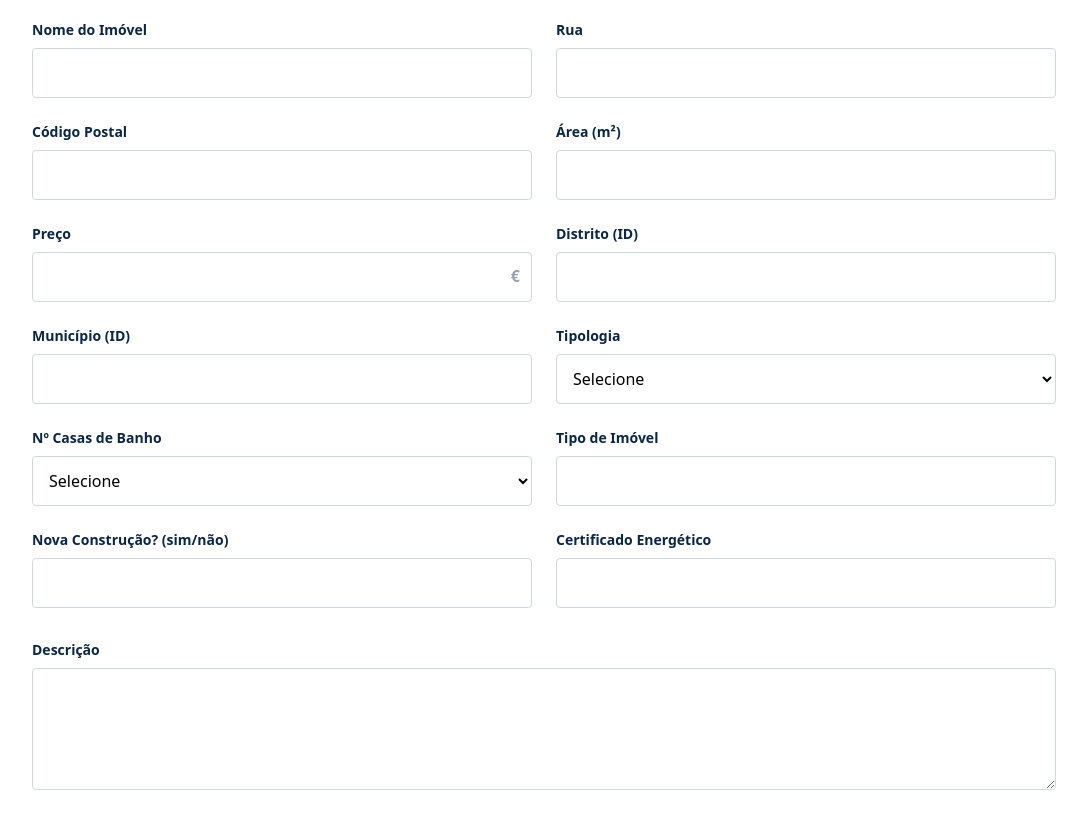
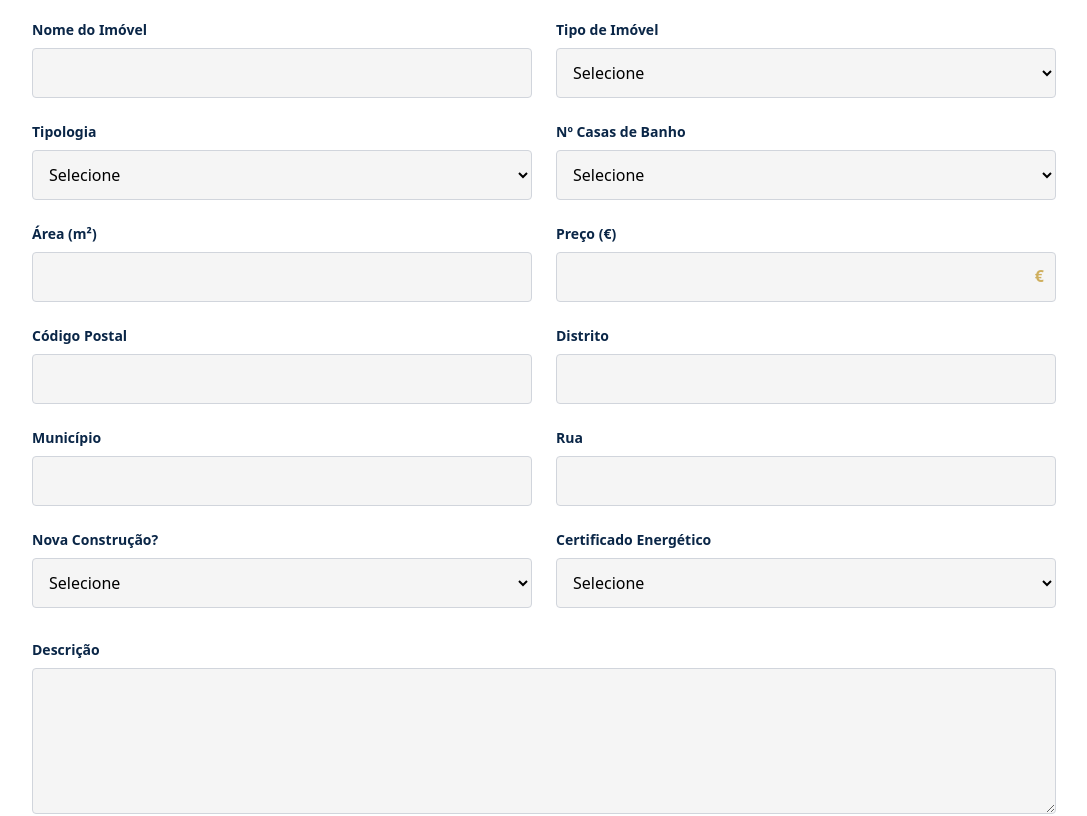
Before and after one commit to DEISI-ULHT-TFC-2024-25/TFC-DEISI2043-IMOinvestor_Frontend, a React (Vite) app in the folder imoinvestidor/: page /create-property in a window 1280 px wide. Shown: the part 260-1076 px from the top of the page, without its empty margins (96-1183 px from the left). Built offline with nearby package versions, Linux system fonts and the light colour scheme.

Commit message:
Updated styling in property form

```diff
--- a/imoinvestidor/src/components/PropertyForm.jsx
+++ b/imoinvestidor/src/components/PropertyForm.jsx
@@ -1,93 +1,65 @@
 import PropTypes from 'prop-types';
+
+const inputStyle = "border border-gray-300 rounded w-full p-3 bg-[#F5F5F5] focus:outline-none focus:ring-2 focus:ring-[#0A2647]";
+
+const fields = [
+  { label: 'Nome do Imóvel', name: 'nome', type: 'text' },
+  { label: 'Tipo de Imóvel', name: 'tipo', type: 'select', options: ['Apartamento', 'Casa'] },
+  { label: 'Tipologia', name: 'tipologia', type: 'select', options: [...Array(10)].map((_, i) => (i < 9 ? `T${i}` : 'T9+')) },
+  { label: 'Nº Casas de Banho', name: 'casasBanho', type: 'select', options: ['1', '2', '3', '4+'] },
+  { label: 'Área (m²)', name: 'area', type: 'number' },
+  { label: 'Preço (€)', name: 'preco', type: 'number', isPrice: true },
+  { label: 'Código Postal', name: 'codigoPostal', type: 'text' },
+  { label: 'Distrito', name: 'distrito', type: 'text' },
+  { label: 'Município', name: 'municipio', type: 'text' },
+  { label: 'Rua', name: 'rua', type: 'text' },
+  { label: 'Nova Construção?', name: 'novaConstrucao', type: 'select', options: ['Sim', 'Não'] },
+  { label: 'Certificado Energético', name: 'certificado', type: 'select', options: ['A+', 'A', 'B', 'B-', 'C', 'D', 'E', 'F'] },
+];
+
+const extraInfos = [
+  'varanda', 'duplex', 'piscina', 'elevador',
+  'garagem', 'acessibilidade para pessoas com mobilidade reduzida',
+  'jardim', 'terraço',
+];
 
 export default function PropertyForm({ onSubmit, submitLabel }) {
   return (
-    <form className="bg-white p-8 rounded-lg shadow-md max-w-7xl mx-auto w-full" onSubmit={onSubmit}>
+    <form onSubmit={onSubmit} className="bg-white p-8 rounded-lg shadow-lg max-w-7xl mx-auto w-full">
+
       <div className="grid grid-cols-1 md:grid-cols-2 gap-6 mb-8">
-
-        <div>
-          <label className="block mb-2 text-sm font-semibold text-[#0A2647]">Nome do Imóvel</label>
-          <input type="text" className="border border-gray-300 rounded w-full p-3" />
-        </div>
-
-        <div>
-          <label className="block mb-2 text-sm font-semibold text-[#0A2647]">Rua</label>
-          <input type="text" className="border border-gray-300 rounded w-full p-3" />
-        </div>
-
-        <div>
-          <label className="block mb-2 text-sm font-semibold text-[#0A2647]">Código Postal</label>
-          <input type="text" className="border border-gray-300 rounded w-full p-3" />
-        </div>
-
-        <div>
-          <label className="block mb-2 text-sm font-semibold text-[#0A2647]">Área (m²)</label>
-          <input type="number" className="border border-gray-300 rounded w-full p-3" />
-        </div>
-
-        <div className="relative">
-          <label className="block mb-2 text-sm font-semibold text-[#0A2647]">Preço</label>
-          <input type="number" className="border border-gray-300 rounded w-full p-3 pr-12" />
-          <div className="absolute right-3 top-10 text-gray-400 font-semibold">€</div>
-        </div>
-
-        <div>
-          <label className="block mb-2 text-sm font-semibold text-[#0A2647]">Distrito (ID)</label>
-          <input type="text" className="border border-gray-300 rounded w-full p-3" />
-        </div>
-
-        <div>
-          <label className="block mb-2 text-sm font-semibold text-[#0A2647]">Município (ID)</label>
-          <input type="text" className="border border-gray-300 rounded w-full p-3" />
-        </div>
-
-        <div>
-          <label className="block mb-2 text-sm font-semibold text-[#0A2647]">Tipologia</label>
-          <select className="border border-gray-300 rounded w-full p-3">
-            <option value="">Selecione</option>
-            {[...Array(10)].map((_, i) => (
-              <option key={i} value={`T${i}`}>{i < 9 ? `T${i}` : 'T9+'}</option>
-            ))}
-          </select>
-        </div>
-
-        <div>
-          <label className="block mb-2 text-sm font-semibold text-[#0A2647]">Nº Casas de Banho</label>
-          <select className="border border-gray-300 rounded w-full p-3">
-            <option value="">Selecione</option>
-            {['1', '2', '3', '4+'].map((bath, i) => (
-              <option key={i} value={bath}>{bath}</option>
-            ))}
-          </select>
-        </div>
-
-        <div>
-          <label className="block mb-2 text-sm font-semibold text-[#0A2647]">Tipo de Imóvel</label>
-          <input type="text" className="border border-gray-300 rounded w-full p-3" />
-        </div>
-
-        <div>
-          <label className="block mb-2 text-sm font-semibold text-[#0A2647]">Nova Construção? (sim/não)</label>
-          <input type="text" className="border border-gray-300 rounded w-full p-3" />
-        </div>
-
-        <div>
-          <label className="block mb-2 text-sm font-semibold text-[#0A2647]">Certificado Energético</label>
-          <input type="text" className="border border-gray-300 rounded w-full p-3" />
-        </div>
+        {fields.map((field, idx) => (
+          <div key={idx} className="relative">
+            <label className="block mb-2 text-sm font-semibold text-[#0A2647]">{field.label}</label>
+            {field.type === 'select' ? (
+              <select className={inputStyle}>
+                <option value="">Selecione</option>
+                {field.options.map((opt, i) => (
+                  <option key={i} value={opt}>{opt}</option>
+                ))}
+              </select>
+            ) : (
+              <input
+                type={field.type}
+                className={`${inputStyle} ${field.isPrice ? 'pr-12' : ''}`}
+              />
+            )}
+            {field.isPrice && <span className="absolute right-3 top-10 text-[#CFAF5E] font-semibold">€</span>}
+          </div>
+        ))}
       </div>
 
       <div className="mb-8">
         <label className="block mb-2 text-sm font-semibold text-[#0A2647]">Descrição</label>
-        <textarea className="border border-gray-300 rounded w-full p-3" rows="4"></textarea>
+        <textarea rows="5" className={inputStyle}></textarea>
       </div>
 
       <div className="mb-8">
         <h4 className="text-lg font-semibold text-[#0A2647] mb-4">Fotografias do Imóvel</h4>
-        <div className="grid grid-cols-5 gap-4">
+        <div className="grid grid-cols-2 sm:grid-cols-3 md:grid-cols-5 gap-4">
           {[...Array(20)].map((_, i) => (
-            <div key={i} className="border-2 border-dashed border-gray-300 rounded flex items-center justify-center h-24 cursor-pointer">
-              +
+            <div key={i} className="border-2 border-dashed border-gray-300 rounded flex items-center justify-center h-24 cursor-pointer hover:border-[#CFAF5E]">
+              <span className="text-[#CFAF5E] text-2xl font-bold">+</span>
             </div>
           ))}
         </div>
@@ -96,16 +68,19 @@ export default function PropertyForm({ onSubmit, submitLabel }) {
       <div className="mb-8">
         <h4 className="text-lg font-semibold text-[#0A2647] mb-4">Informações Adicionais</h4>
         <div className="grid grid-cols-1 md:grid-cols-3 gap-2">
-          {['varanda', 'duplex', 'piscina', 'elevador', 'garagem', 'acessibilidade para pessoas com mobilidade reduzida', 'jardim', 'terraço'].map((info, i) => (
-            <label key={i} className="flex gap-2 items-center">
-              <input type="checkbox" className="accent-[#CFAF5E]" /> {info}
+          {extraInfos.map((info, i) => (
+            <label key={i} className="flex items-center gap-2 text-[#0A2647]">
+              <input type="checkbox" className="accent-[#0A2647]" /> {info}
             </label>
           ))}
         </div>
       </div>
 
       <div className="flex justify-end">
-        <button type="submit" className="bg-[#0A2647] hover:bg-[#133c7b] text-white px-6 py-3 rounded-md">
+        <button
+          type="submit"
+          className="bg-[#CFAF5E] hover:bg-[#b89a4e] text-[#0A2647] font-semibold px-8 py-3 rounded-md shadow-md transition"
+        >
           {submitLabel}
         </button>
       </div>
```
